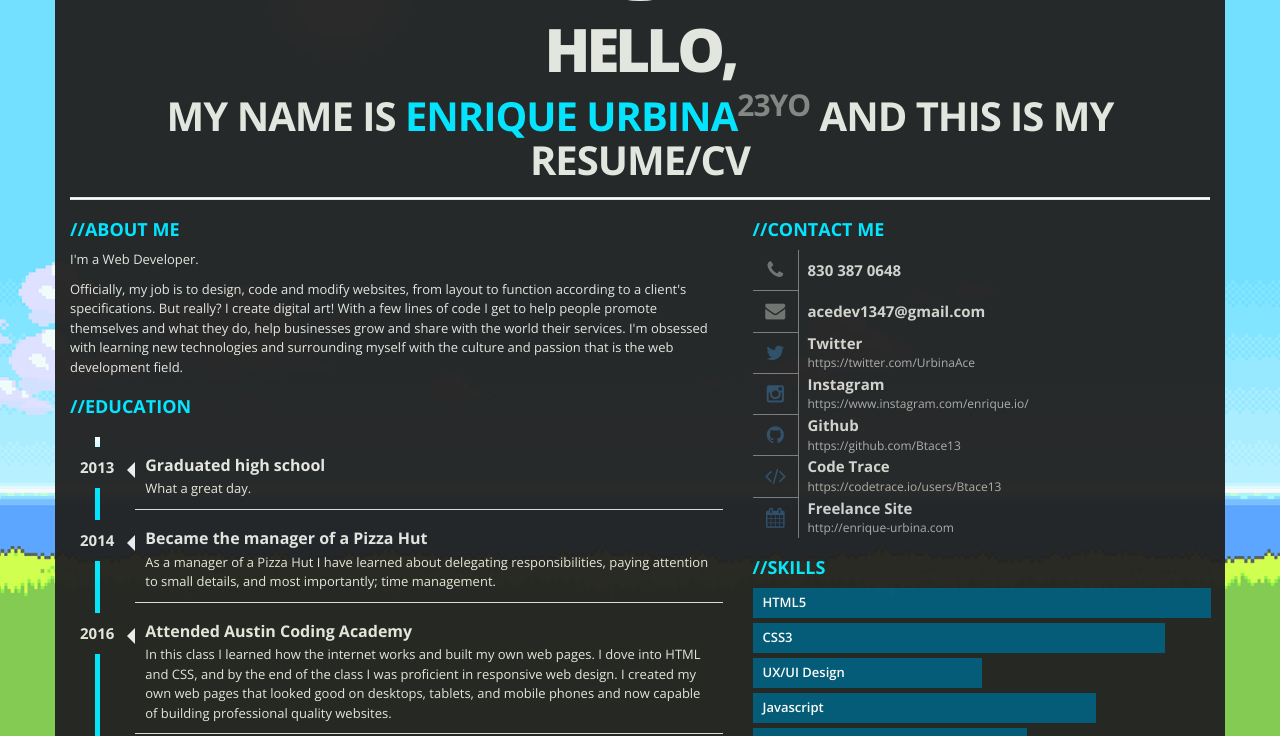
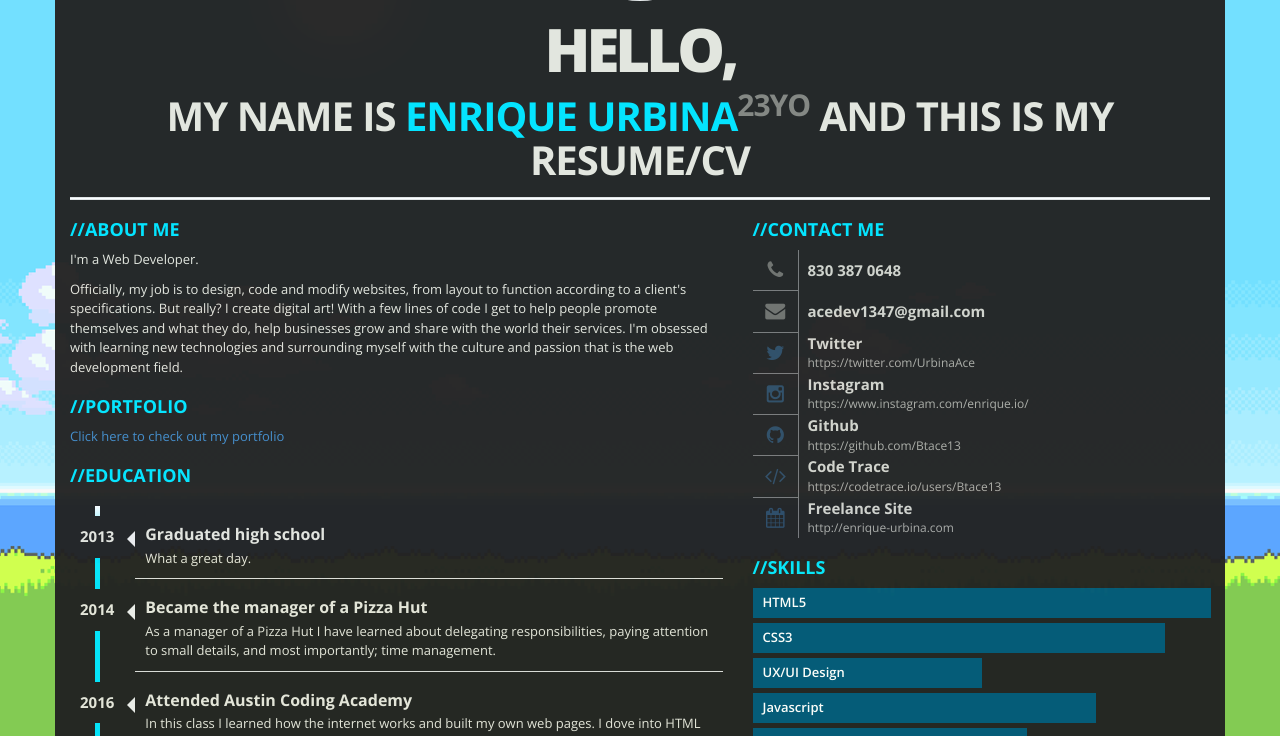
Before and after one commit to Btace13/PersonalSite, a Jekyll site: the page built from index.html, in a window 1280 px wide and 900 px high, cut to the strip 164-900 px from the top of the window. Built offline with Jekyll 4.4.1, drawn with Linux system fonts in a browser that asks for light colours.

Commit message:
adding link to portfolio

```diff
--- a/index.html
+++ b/index.html
@@ -29,6 +29,10 @@ title: Enrique Urbina
             But really? I create digital art! With a few lines of code I get to help people promote themselves and what they do, help businesses grow and share with the world their services.
             I'm obsessed with learning new technologies and surrounding myself with the culture and passion that is the web development field.</p>
           </div>
+          <div class="box">
+            <h2>Portfolio</h2>
+            <a href="portfolio.html"><p>Click here to check out my portfolio</p></a>
+          </div>
                  {% include education.html %}
 
                  {% include experiences.html %}
```
